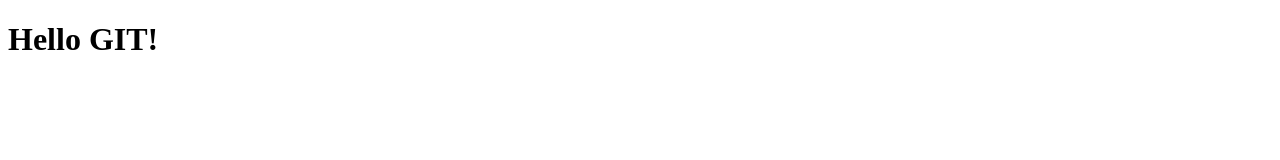
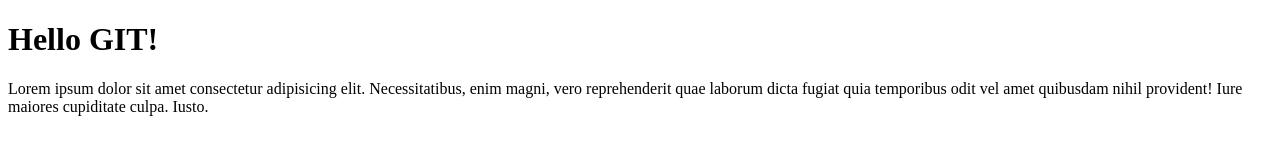
Before and after one commit to jacek-czerniachowicz/git-course-4, a plain HTML site: page index.html in a window 1280 px wide. Drawn offline with Linux system fonts and the light colour scheme.

Commit message:
added paragraph into index.html

```diff
--- a/index.html
+++ b/index.html
@@ -8,5 +8,6 @@
 </head>
 <body>
     <h1>Hello GIT!</h1>
+    <p>Lorem ipsum dolor sit amet consectetur adipisicing elit. Necessitatibus, enim magni, vero reprehenderit quae laborum dicta fugiat quia temporibus odit vel amet quibusdam nihil provident! Iure maiores cupiditate culpa. Iusto.</p>
 </body>
 </html>
```
